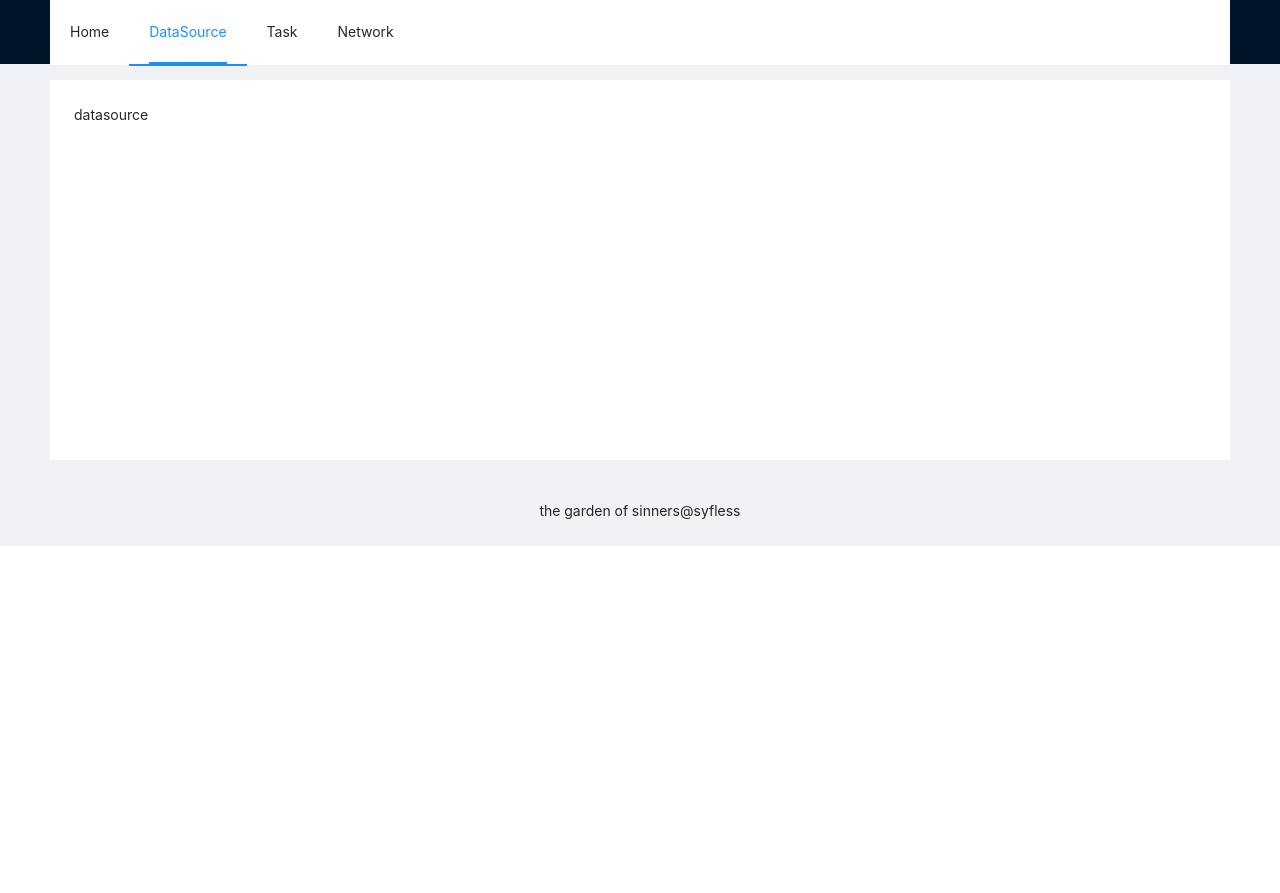
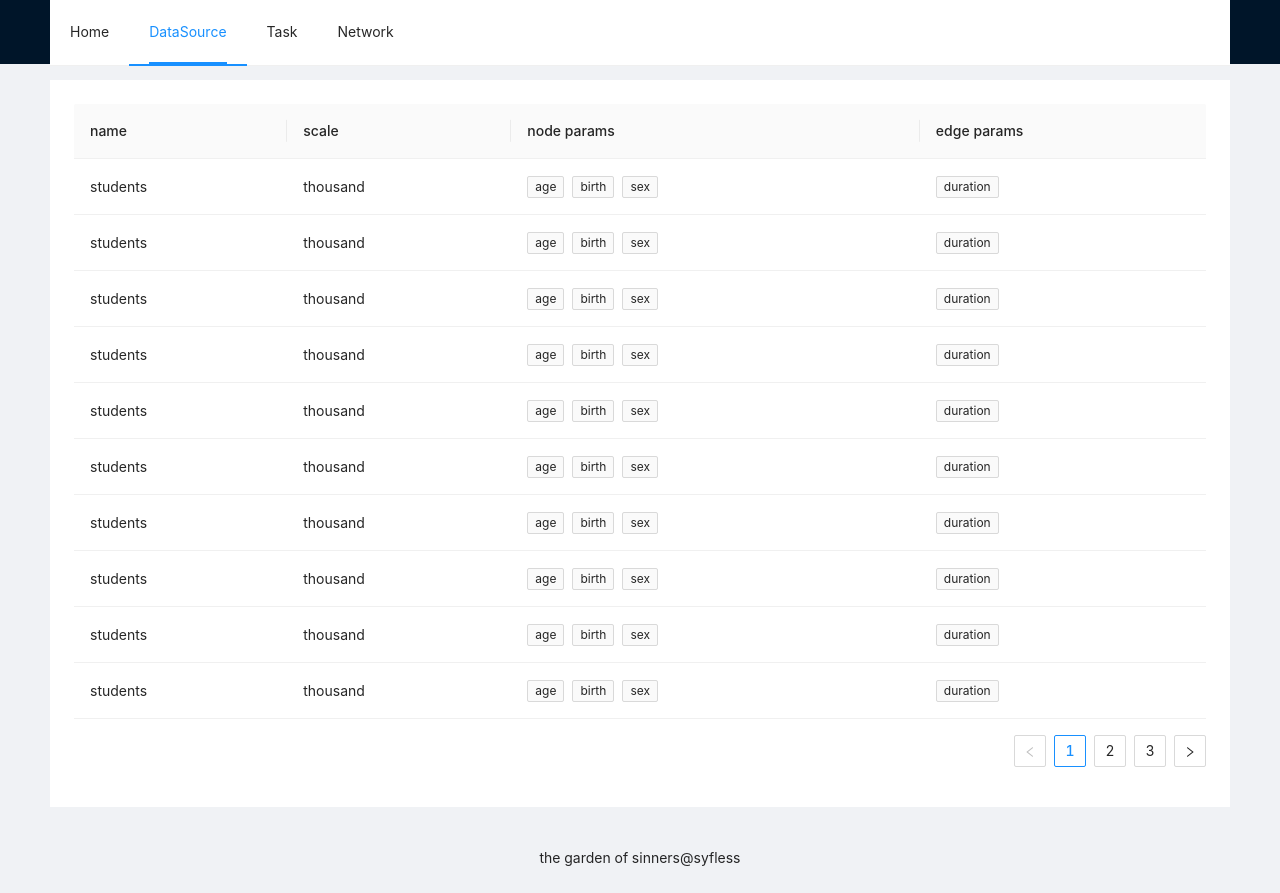
Before and after one commit to syfless1999/vis-network-client, a React (Create React App) app: page / in a window 1280 px wide. Both pictures are taken after a click on the item "DataSource". Before the commit the page ends 800 px from the top, so only its background shows below. Built offline with nearby package versions, Linux system fonts and the light colour scheme.

Commit message:
Feat: datasource list init

```diff
--- a/src/model/datasource.ts
+++ b/src/model/datasource.ts
@@ -18,6 +18,7 @@ export interface ExpandSource {
 
 export interface DataSource {
   id: number;
+  key?: number;
   name: string;
   url: string;
   scale?: DataScale;
@@ -29,6 +30,7 @@ export interface DataSource {
 const mockDataSourceList = (): Array<DataSource> => {
   const createDataSource = (id: number): DataSource => ({
     id,
+    key: id,
     name: 'students',
     url: 'http://students.fetch',
     scale: DataScale.THOUSAND,
@@ -61,10 +63,10 @@ const useDataSource = () => {
     };
   }, []);
 
-  return {
-    dataSourceList: list,
-    setDataSourceList: setList,
-  };
+  return [
+    list,
+    setList,
+  ];
 };
 
 export default useDataSource;
--- a/src/page/datasource/index.tsx
+++ b/src/page/datasource/index.tsx
@@ -1,9 +1,47 @@
-import React from 'react';
+import React, { useMemo } from 'react';
+import { Table, Tag } from 'antd';
+import useDataSourceList, { DataParam, DataSource } from 'src/model/datasource';
 
-export default function index() {
+const columns = [
+  {
+    title: 'name',
+    dataIndex: 'name',
+    key: 'name',
+  },
+  {
+    title: 'scale',
+    dataIndex: 'scale',
+    key: 'scale',
+  },
+  {
+    title: 'node params',
+    dataIndex: 'param',
+    key: 'nodeParams',
+    render: (params: DataParam) => (
+      <>
+        {params.node && params.node.map((p) => <Tag key={p}>{p}</Tag>)}
+      </>
+    ),
+  },
+  {
+    title: 'edge params',
+    dataIndex: 'param',
+    key: 'edgeParams',
+    render: (params: DataParam) => (
+      <>
+        {params.edge && params.edge.map((p) => <Tag key={p}>{p}</Tag>)}
+      </>
+    ),
+  },
+];
+
+const DataSourcePanel = () => {
+  const [list] = useDataSourceList();
   return (
     <div>
-      datasource
+      <Table columns={columns} dataSource={list as Array<DataSource>} />
     </div>
   );
-}
+};
+
+export default DataSourcePanel;
```
